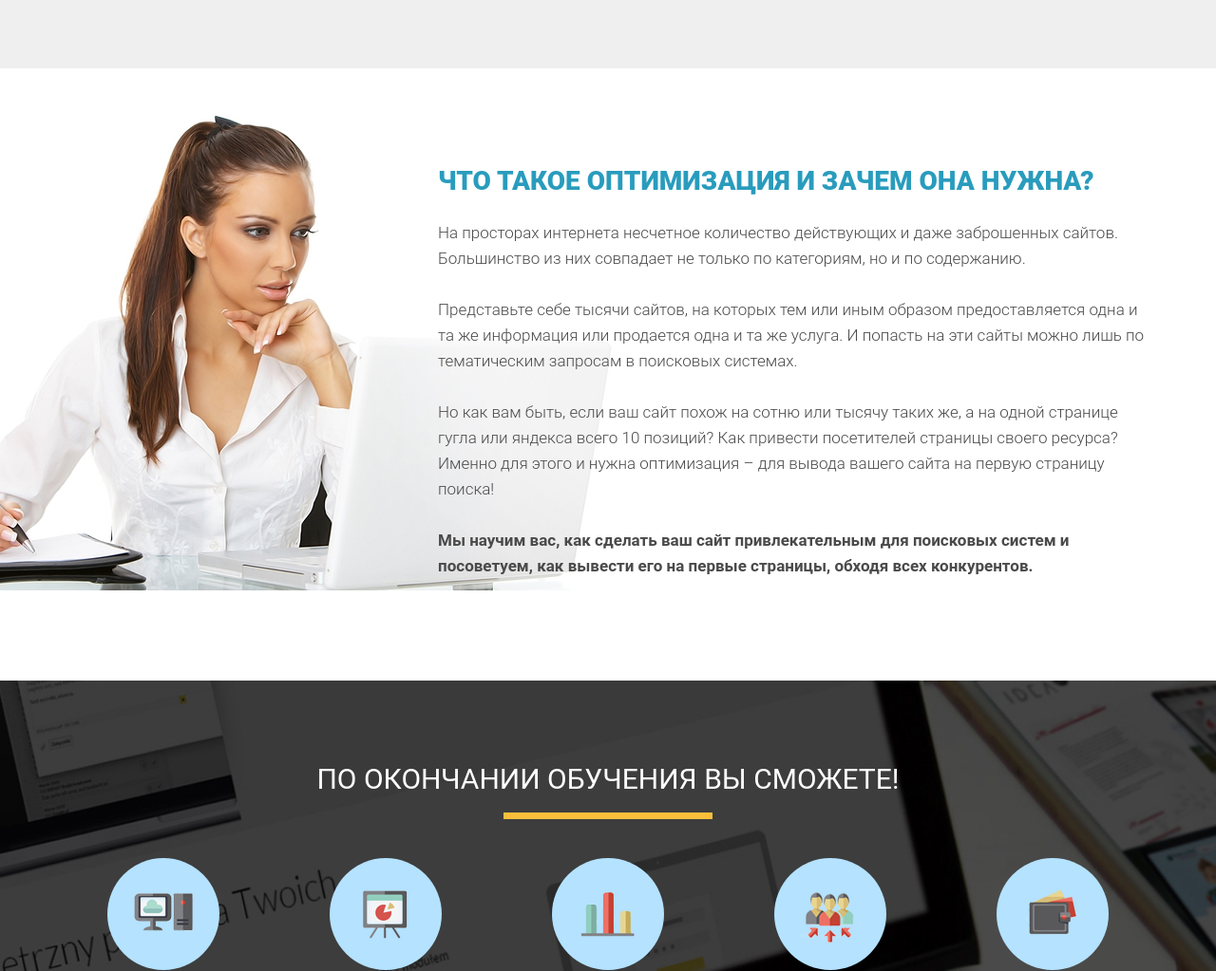
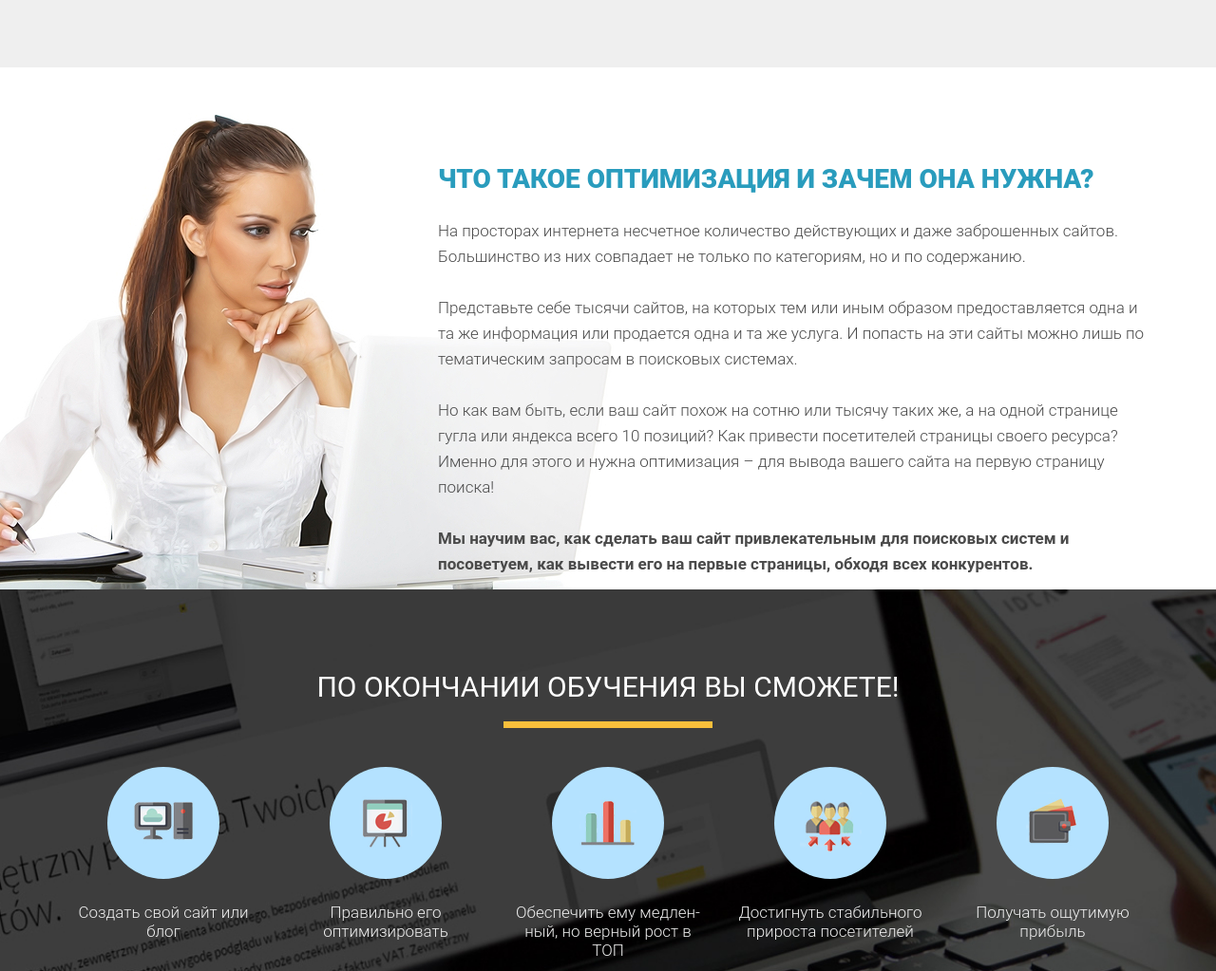
Before and after one commit to glubinkacode/Course-by-Ivan-Petrichenko-Udemy, a plain HTML site: page index.html in a window 1280 px wide. Shown: the part 1372-2395 px from the top of the page at 95% size. Drawn offline with nearby package versions, Linux system fonts and the light colour scheme.

Commit message:
feat: add some fix

```diff
--- a/css/style.css
+++ b/css/style.css
@@ -4,6 +4,10 @@
    padding: 0;
 }
 
+body {
+   display: block;
+   margin: 0 auto;
+}
 .container {
    width: 1140px;
    margin: 0 auto;
@@ -181,7 +185,7 @@ h2.title {
 
 .optimization {
    min-height: 550px;
-   padding: 102px 0 107px 0;
+   padding: 102px 0 0 0;
 }
 
 .optimization .optimization_header {
@@ -335,7 +339,3 @@ h2.title {
    font-weight: 300;
    line-height: 21px; /* 140% */
 }
-
-.footer .footer_links {
-
-}
--- a/index.html
+++ b/index.html
@@ -4,6 +4,7 @@
    <meta charset="UTF-8">
    <meta name="viewport" content="width=device-width, initial-scale=1.0">
    <title>Wordpress интенсив</title>
+   <link rel="stylesheet" href="https://cdnjs.cloudflare.com/ajax/libs/normalize/8.0.1/normalize.min.css">
    <link rel="stylesheet" href="css/style.css">
 </head>
 <body>
```
